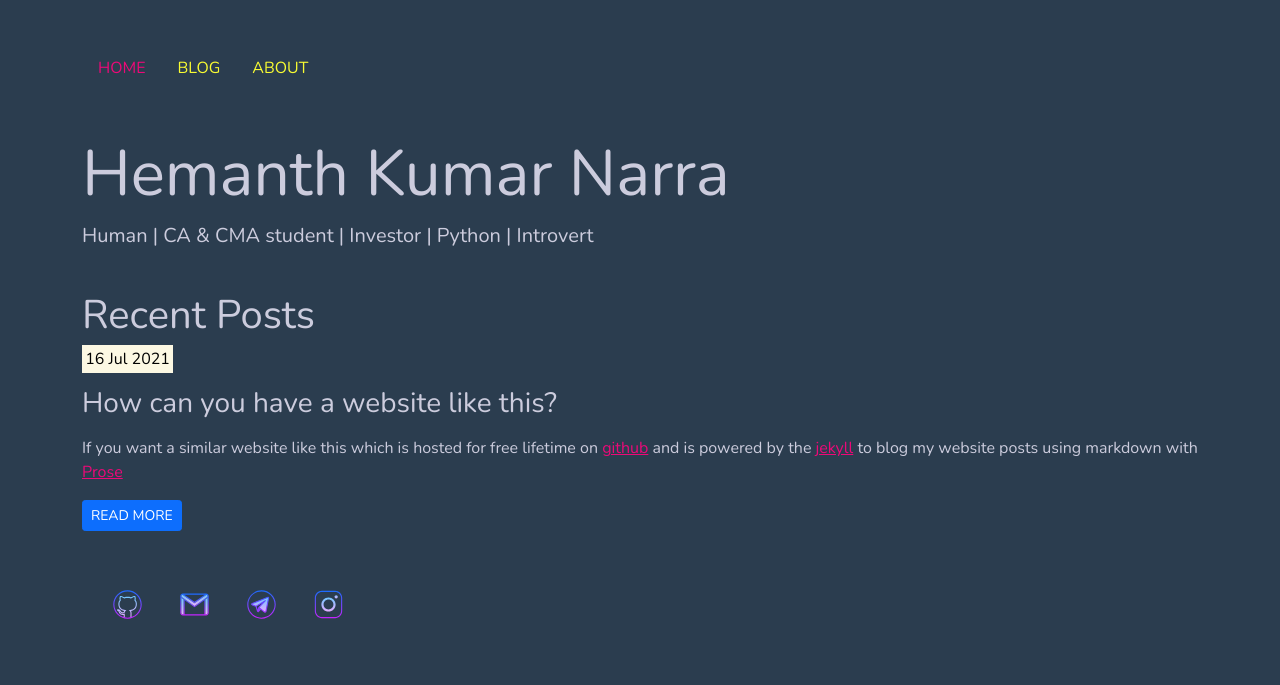
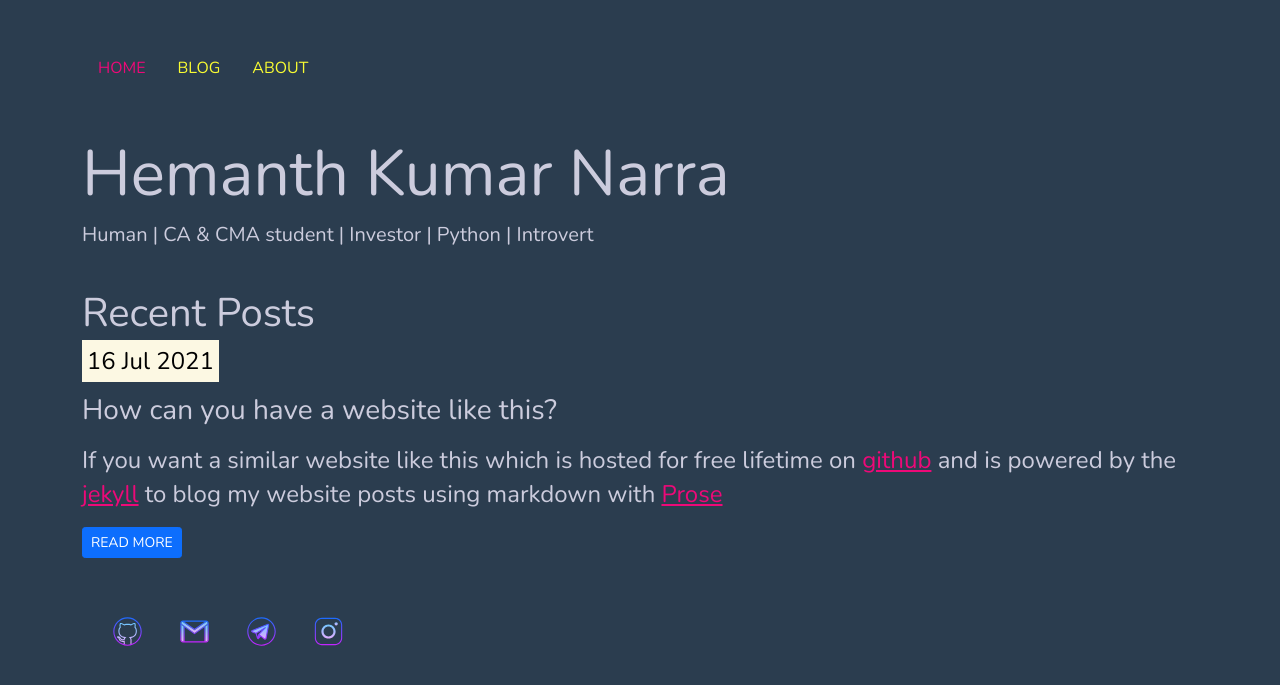
Before and after one commit to hemanthnarra/hemanthnarra.github.io, a Jekyll site: the page built from index.html, in a window 1280 px wide. Shown: the top 685 px of the page. Built offline with Jekyll 4.4.1, drawn with Linux system fonts in a browser that asks for light colours.

Commit message:
Update main.css

```diff
--- a/css/main.css
+++ b/css/main.css
@@ -16,7 +16,7 @@
     color: #f9fc32;
 }
 
-.excerpt { font-size: 1.5em; line-height: 1.4em; }
+p { font-size: 1.5em; line-height: 1.4em; }
 
 /* test
 .footer {
```
